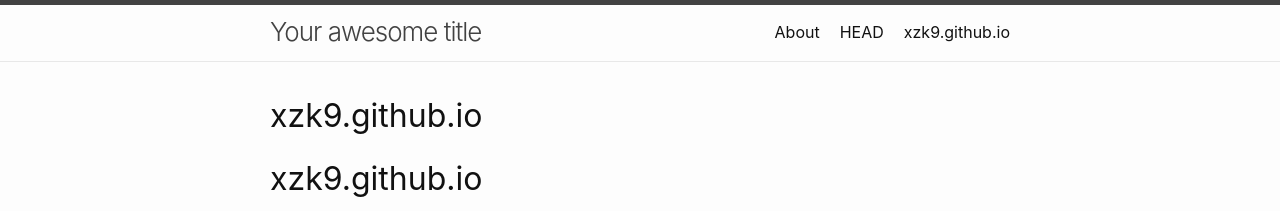
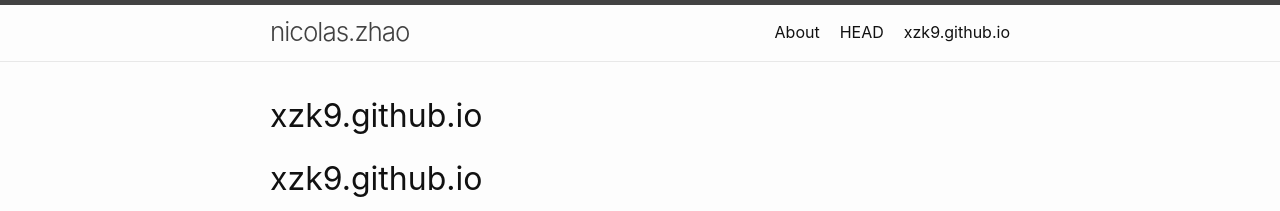
Before and after one commit to XZK9/xzk9.github.io, a Jekyll site: the page built from README.md, in a window 1280 px wide. Shown: the top 211 px of the page. Built offline with Jekyll 4.4.1, drawn with Linux system fonts in a browser that asks for light colours; our own code applies the rules of GitHub Pages for plain Markdown files.

Commit message:
modify title

```diff
--- a/_config.yml
+++ b/_config.yml
@@ -1,4 +1,4 @@
-title: Your awesome title
+title: nicolas.zhao
 author:
   name: GitHub User
   email: your-email@domain.com
```
